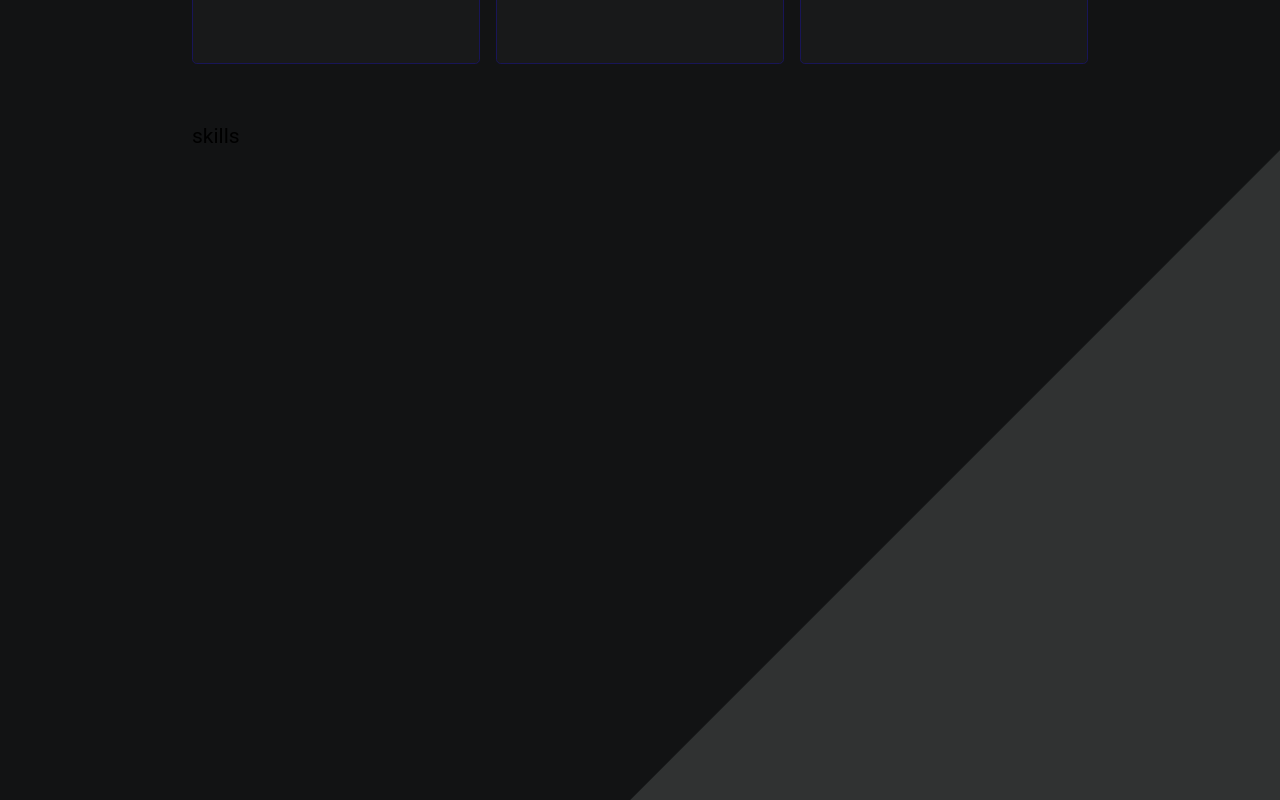
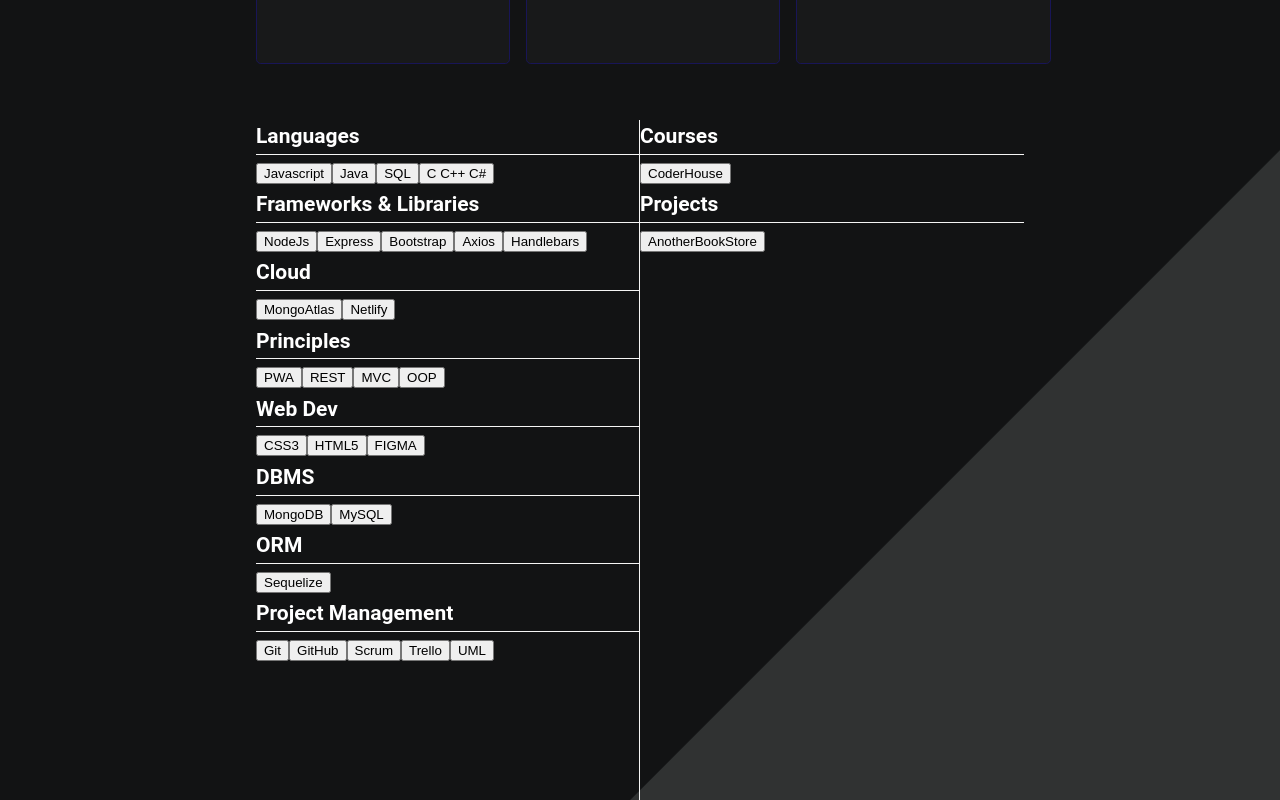
Before and after one commit to Lucascn21/portfolio, a React (Create React App) app: page / in a window 1280 px wide. Shown: the part 1480-2280 px from the top of the page. Built offline with nearby package versions, Linux system fonts and the light colour scheme.

Commit message:
skills and general mocking

```diff
--- a/src/App.css
+++ b/src/App.css
@@ -9,6 +9,7 @@
   font-size: 1.3125rem;
   line-height: 1.6;
   margin: 0;
+  color: white;
 }
 
 h1,
@@ -30,6 +31,23 @@
   background-image: url("./assets/backgrounds/16245680689844.png");
   background-position: right bottom, left top;
   background-repeat: no-repeat, repeat;
+}
+/*Link reset*/
+a:link,
+a:hover {
+  color: #eee;
+  text-decoration: none;
+}
+
+a:visited,
+a:hover {
+  color: #eee;
+  text-decoration: none;
+}
+
+a:hover,
+a:hover {
+  text-decoration: none;
 }
 
 /*Nav stuff*/
@@ -63,8 +81,8 @@
 /*Layout stuff*/
 main {
   grid-area: main;
-  margin-left: clamp(10%, 15%, 20%);
-  margin-right: clamp(10%, 15%, 20%);
+  margin-left: clamp(10%, 20%, 25%);
+  margin-right: clamp(10%, 20%, 25%);
 }
 footer {
   grid-area: footer;
@@ -143,11 +161,6 @@
   grid-area: project-4;
 }
 
-.project {
-  background-color: gray;
-  border: red 2px solid;
-}
-
 @media (max-width: 40em) {
   #projects {
     grid-template-rows: 10% 2fr 1fr 1fr 1fr;
@@ -157,6 +170,37 @@
       "project-2"
       "project-3"
       "project-4";
+    height: fit-content;
+  }
+
+  #projects > h1 {
+    align-self: center;
   }
 }
 /*Project stuff*/
+
+/*Skills stuff*/
+#skillsSection {
+  display: grid;
+  grid-template-columns: 1fr 1fr;
+}
+@media (max-width: 40em) {
+  #skillsSection {
+    height: fit-content;
+  }
+  #skillsSection > * > h4 {
+    text-align: center;
+    margin: 0;
+  }
+}
+#skillsSection > * > h4 {
+  border-bottom: 1px solid whitesmoke;
+  margin: 0;
+}
+
+#skills {
+  border-right: 1px solid whitesmoke;
+}
+#coursesAndProjects {
+}
+/*Skills stuff*/
--- a/src/App.js
+++ b/src/App.js
@@ -44,7 +44,50 @@
             );
           })}
         </section>
-        <section id="skills">skills</section>
+        <section id="skillsSection">
+          <article id="skills">
+            <h4>Languages</h4>
+            <button>Javascript</button>
+            <button>Java</button>
+            <button>SQL</button>
+            <button>C C++ C#</button>
+            <h4>Frameworks &amp; Libraries</h4>
+            <button>NodeJs</button>
+            <button>Express</button>
+            <button>Bootstrap</button>
+            <button>Axios</button>
+            <button>Handlebars</button>
+            <h4>Cloud</h4>
+            <button>MongoAtlas</button>
+            <button>Netlify</button>
+            <h4>Principles</h4>
+            <button>PWA</button>
+            <button>REST</button>
+            <button>MVC</button>
+            <button>OOP</button>
+            <h4>Web Dev</h4>
+            <button>CSS3</button>
+            <button>HTML5</button>
+            <button>FIGMA</button>
+            <h4>DBMS</h4>
+            <button>MongoDB</button>
+            <button>MySQL</button>
+            <h4>ORM</h4>
+            <button>Sequelize</button>
+            <h4>Project Management</h4>
+            <button>Git</button>
+            <button>GitHub</button>
+            <button>Scrum</button>
+            <button>Trello</button>
+            <button>UML</button>
+          </article>
+          <article id="coursesAndProjects">
+            <h4>Courses</h4>
+            <button>CoderHouse</button>
+            <h4>Projects</h4>
+            <button>AnotherBookStore</button>
+          </article>
+        </section>
         <section id="contact">contact</section>
       </main>
       <footer>footer</footer>
--- a/src/components/List.jsx
+++ b/src/components/List.jsx
@@ -0,0 +1,3 @@
+export const List = () => {
+  return <div>List</div>;
+};
```
